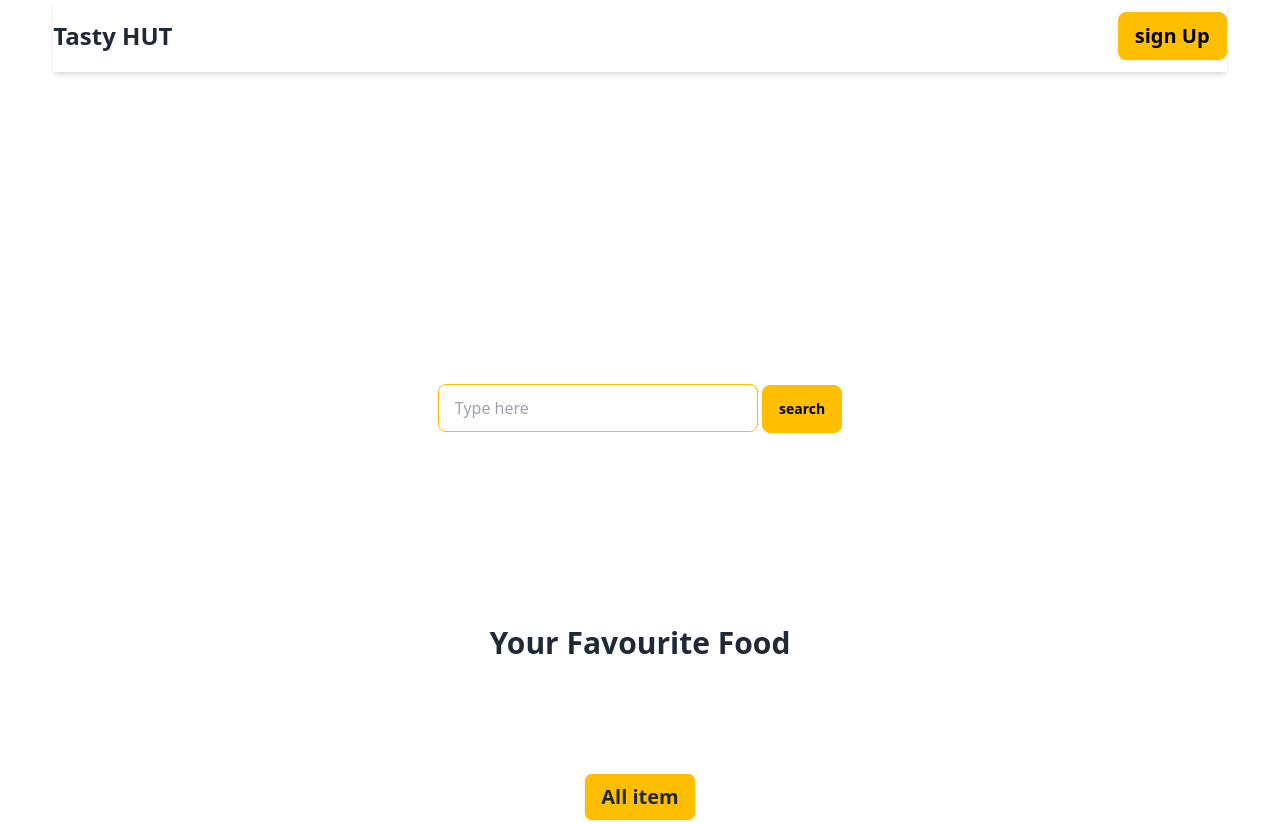
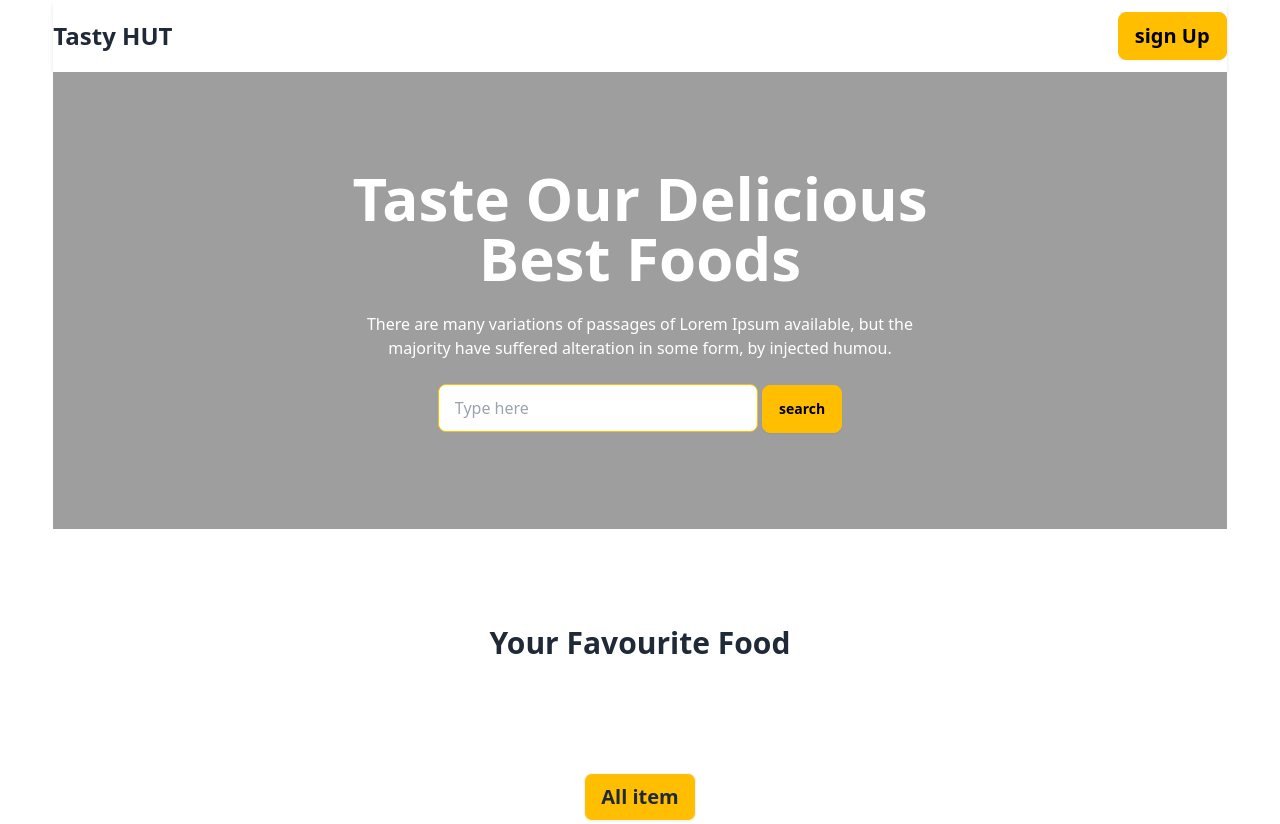
Before and after one commit to SadiaAfrinMim/Meal_BD_project, a plain HTML site: page index.html in a window 1280 px wide. Shown: the top 824 px of the page. Drawn offline with nearby package versions, Linux system fonts and the light colour scheme; the site is published under a folder, as on GitHub Pages, so addresses that start at the root find nothing; no server answers.

Commit message:
complete this project

```diff
--- a/index.html
+++ b/index.html
@@ -20,7 +20,7 @@
 
         </nav>
         <!-- hero section -->
-        <section class="bg-cover bg-center bg-[url('/images/banner_1.png')]">
+        <section class="bg-cover bg-center bg-[url('./banner_1.png')]">
             <div>
                 <div class="lg:w-6/12 space-y-6 mx-auto text-center py-24">
                 <h1 class="text-6xl text-white font-bold">Taste Our Delicious Best Foods</h1>
```
Also changed, not shown: 2 other files.
